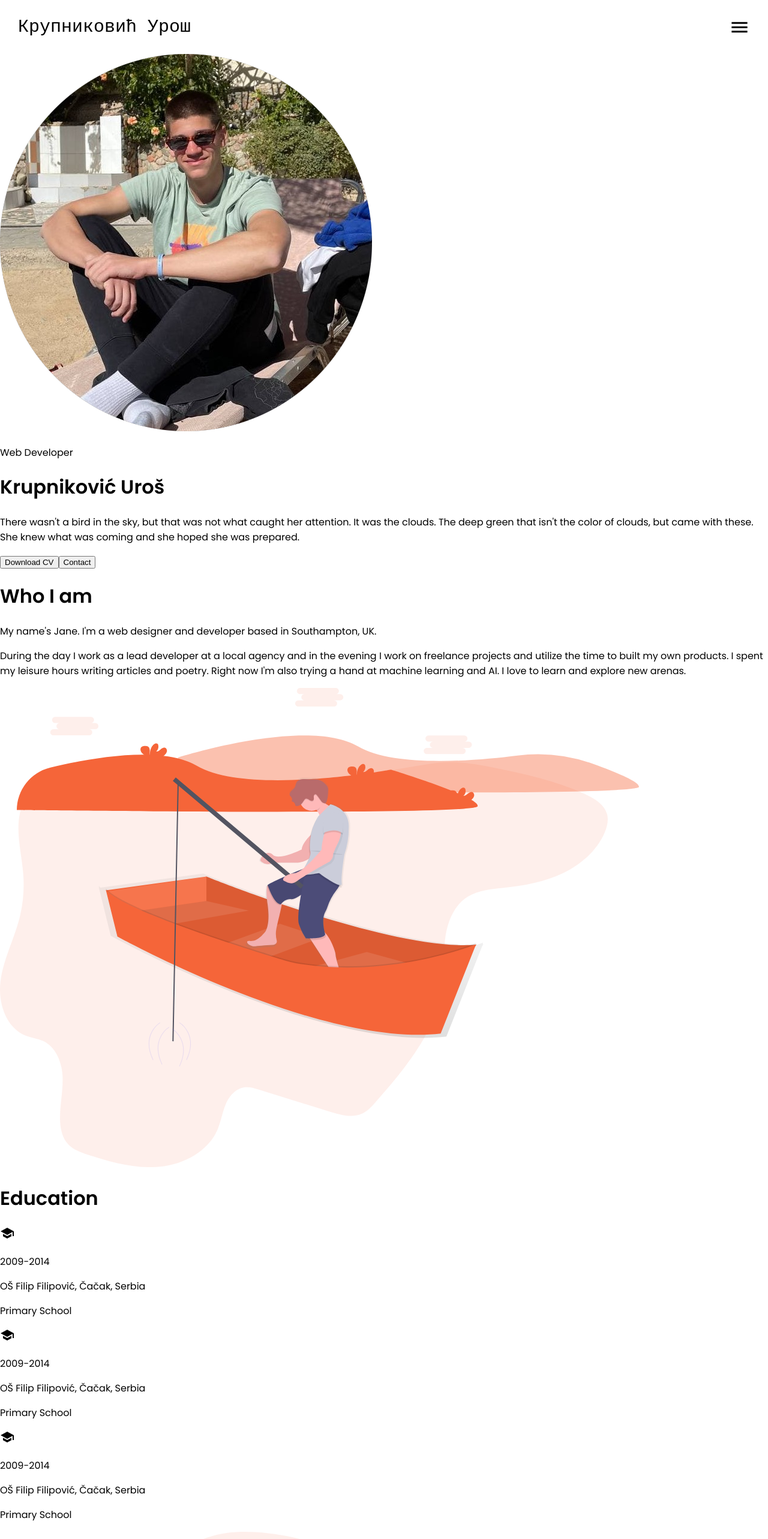
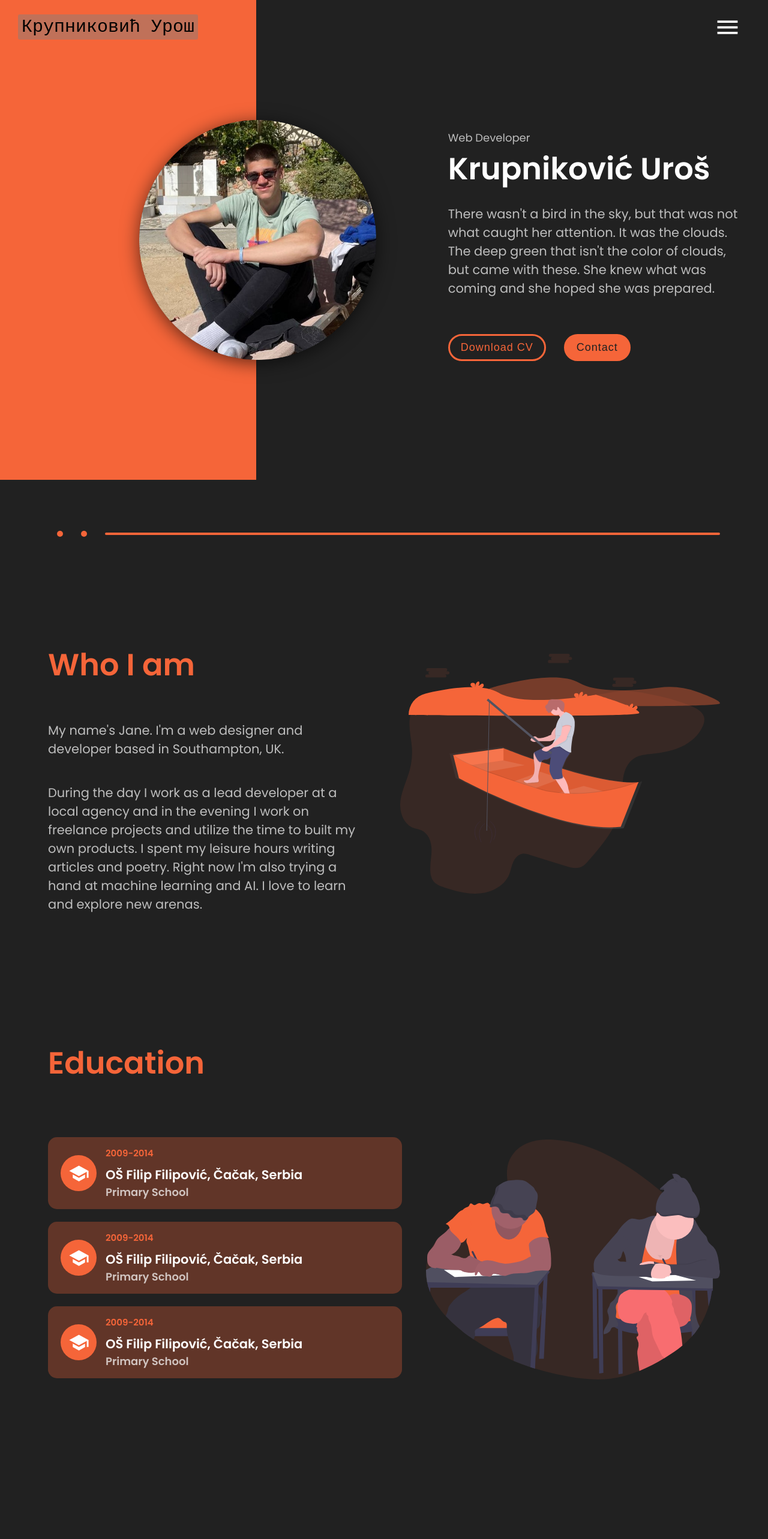
Before and after one commit to deeboot10/MyPortfolio, a React (Vite) app: page / in a window 1280 px wide. Shown: the top 2566 px of the page at 60% size. Built offline with nearby package versions, Linux system fonts and the light colour scheme.

Commit message:
Added marquee to skills section

```diff
--- a/src/components/Header.jsx
+++ b/src/components/Header.jsx
@@ -20,16 +20,18 @@ function Header() {
 
     return ( <header>
         <code ref={logoRef}></code>
-        <MenuIcon onClick={()=>{setDrawer(true)}} className='manuIcon'></MenuIcon>
+        <MenuIcon onClick={()=>{setDrawer(true)}} className='menuIcon'></MenuIcon>
         <SwipeableDrawer anchor='right' open={drawer} onClose={()=>{setDrawer(false)}}>
-            <div className="exit"><CloseIcon /></div>
-            <ul>
-                <li><a href="#">Home <HomeIcon/></a></li>
-                <li><a href="#who">About <AccountCircleIcon/></a></li>
-                <li><a href="#projects">Projects <ArticleIcon/></a></li>
-                <li><a href="#testimonials">Testimonials <CommentIcon/></a></li>
-                <li><a href="#contact">Contact <PhoneIcon/></a></li>
-            </ul>
+            <div className="drawer">
+                <div className="exit"><CloseIcon onClick={()=>setDrawer(false)} /></div>
+                <ul>
+                    <li><a href="#"><HomeIcon/>Home </a></li>
+                    <li><a href="#who"><AccountCircleIcon/>About </a></li>
+                    <li><a href="#projects"><ArticleIcon/>Projects </a></li>
+                    <li><a href="#testimonials"><CommentIcon/>Testimonials </a></li>
+                    <li><a href="#contact"><PhoneIcon/>Contact </a></li>
+                </ul>
+            </div>
         </SwipeableDrawer>
     </header> );
 }
--- a/src/components/Skills.jsx
+++ b/src/components/Skills.jsx
@@ -1,6 +1,8 @@
 function Skills() {
     return ( <div className="skills">
         <h1>Skills</h1>
+        <marquee>
+            <div className="megaContainer">
                 <div className="container">
                     <div className="item">
                         <svg viewBox="0 0 128 128" width={100} height={100}>
@@ -65,6 +67,8 @@ function Skills() {
                     </div>
                     <span>HTML</span>
                 </div>
+            </div>
+        </marquee>
     </div> );
 }
 
--- a/src/scss/style.scss
+++ b/src/scss/style.scss
@@ -8,6 +8,7 @@ body{
 
 
 header{
+    z-index: 5;
     display: flex;
     box-sizing: border-box;
     justify-content: space-between;
@@ -19,14 +20,308 @@ header{
     top: 0;
     left: 0;
     code{
+        padding: 4px 6px;
+        border-radius: 3px;
+        background-color: rgba(128, 128, 128, 0.457);
         font-size: 30px;
     }
-    .manuIcon{
-        height: 35px;
-        width: 35px;
+    .menuIcon{
+        height: 45px;
+        width: 45px;
+        margin-right: 15px;
+        fill: white;
+    }
+    .menuIcon:hover{
+        cursor: pointer;
+    }
+}
+.drawer{
+    background-color: #212121;
+    color: #F56539;
+    height: 100%;
+    min-width: 200px;
+    width: 30vw;
+    .exit svg{
+        position: absolute;
+        height: 50px; width: 50px;
+        top: 20px; left: 20px;
+    }
+    .exit svg:hover{
+        cursor: pointer;
+    }
+    ul{
+        display: flex;
+        flex-direction: column;
+        align-items: center;
+        margin-top: 100px;
+        list-style-type: none;
+        padding: 0 20px;
+        li{
+            width: 80%;
+            padding: 9px 15px;
+            border-radius: 100px;
+            border: 2px solid #F56539;
+            display: flex;
+            justify-content: center;
+            margin: 12px auto;
+            transition: 300ms;
+            a{
+                width: 100%;
+                padding: 0 20px;
+                display: flex;
+                justify-content: center;
+                align-items: center;
+                color: #F56539;
+                text-decoration: none;
+                font-size: 18px;
+                svg{
+                    margin-right: 20px;
+                }
+            }
+        }
+        li:hover{
+            cursor: pointer;
+            background-color: #F56539;
+            a{
+                color: white;
+                svg{
+                    fill: white;
+                }
+            }
+        }
     }
 }
 
 .hero{
-    padding-top: 90px;
+    display: grid;
+    grid-template-columns: 1fr 1fr 1fr;
+    min-height: 100vh;
+    .left, .right{
+        padding-top: 90px;
+    }
+    .left{
+        grid-column: span 1;
+        background-color: #F56539;
+        position: relative;
+        img{
+            z-index: 2;
+            position: absolute;
+            top: 25vh; right: -25vh;
+            height: 50vh;
+            -webkit-filter: drop-shadow(0px 5px 15px rgba(0, 0, 0, 0.6));
+            filter: drop-shadow(0px 5px 15px rgba(0, 0, 0, 0.6));
+        }
+    }
+    .right{
+        padding: 90px 40px 90px 40vh;
+        grid-column: span 2;
+        background-color: #212121;
+        color: white;
+        display: flex;
+        flex-direction: column;
+        justify-content: center;
+        .topLabel{
+            opacity: .7;
+            margin-bottom: 0;
+            font-size: 18px;
+        }
+        h1{
+            margin: 0;
+            font-size: 51px;
+        }
+        .description{
+            opacity: .7;
+            font-size: 21px;
+        }
+        .buttons{
+            display: flex;
+            margin-top: 40px;
+        }
+        .btn-out, .btn-in{
+            padding: 9px 18px;
+            border-radius: 200px;
+            font-size: 18px;
+            border: 3px solid #F56539;
+            letter-spacing: 1px;
+            transition: 200ms;
+        }
+        .btn-out{
+            margin-right: 30px;
+            background-color: #212121;
+            color: #F56539;
+        }
+        .btn-out:hover{
+            background-color: #F56539;
+            color: white;
+        }
+        .btn-in:hover{
+            background-color: #F56539;
+            color: white;
+        }
+        .btn-in{
+            background-color: #F56539;
+            color: #212121;
+        }
+        button:hover{
+            cursor: pointer;
+        }
+    }
 }
+
+#who{
+    background-color: #212121;
+    min-height: 100vh;
+    padding: 40px 0;
+    color: white;
+    display: flex;
+    flex-direction: column;
+    .separator{
+        box-sizing: border-box;
+        width: 100%;
+        height: 100px;
+        display: flex;
+        align-items: center;
+        padding: 0 80px;
+        .dot{
+            height: 10px; width: 10px;
+            margin: 0 15px;
+            border-radius: 30px;
+            background-color: #F56539;
+        }
+        .line{
+            margin-left: 15px;
+            height: 4px;
+            flex-grow: 1;
+            border-radius: 30px;
+            background-color: #F56539;
+        }
+    }
+    .content{
+        flex-grow: 1;
+        display: flex;
+        padding: 0px 80px;
+        .img{
+            display: flex;
+            align-items: center;
+            img{
+                height: 50vh;
+            }
+        }
+        .text{
+            display: flex;
+            flex-direction: column;
+            justify-content: center;
+            padding-right: 70px;
+            h1{
+                font-size: 51px;
+                color: #F56539;
+            }
+            p{
+                opacity: .7;
+                font-size: 21px;
+            }
+        }
+    }
+}
+
+.education{
+    background-color: #212121;
+    color: white;
+    padding: 20px 80px;
+    display: flex;
+    justify-content: space-between;
+    min-height: 100vh;
+    .text{
+        flex-grow: 1;
+
+        h1{
+            font-size: 51px;
+            color: #F56539;
+        }
+        .container{
+            padding-top: 30px;
+            padding-right: 40px;
+            .item{
+                background-color: #613528;
+                transition: 300ms;
+                border-radius: 15px;
+                padding: 15px 21px;
+                display: flex;
+                margin: 21px 0;
+                align-items: center;
+                .icon{
+                    border-radius: 150px;
+                    height: 60px; width: 60px;
+                    background-color: #F56539;
+                    display: flex;
+                    justify-content: center;
+                    align-items: center;
+                    svg{
+                        height: 35px; width: 35px;
+                        fill: white;
+                    }
+                }
+                &-text{
+                    padding-left: 15px;
+                    .labelTop{
+                        color: #F56539;
+                        font-size: 15px;
+                    }
+                    .name{
+                        font-size: 21px;
+                        margin-top: 9px;
+                    }
+                    .labelBottom{
+                        font-size: 18px;
+                        opacity: .7;
+                    }
+                    *{
+                        font-weight: bold;
+                        margin: 0;
+                    }
+                }
+            }
+            .item:hover{
+                background-color: #8B432D;
+            }
+        }
+    }
+    .img{
+        display: flex;
+        align-items: center;
+        img{
+            height: 50vh;
+        }
+    }
+}
+
+.skills{
+    background-color: #212121;
+    padding: 60px 0;
+    h1{
+        font-size: 51px;
+        color: #F56539;
+        text-align: center;
+    }
+    .megaContainer{
+        width: 90vw;
+        margin: 0 auto;
+        display: flex;
+        .container{
+            box-sizing: border-box;
+            border-radius: 15px;
+            box-shadow: rgb(245 101 57 / 30%) 0px 0px 30px;
+            width: 200px; height: 200px;
+            display: flex;
+            flex-direction: column;
+            color: white;
+            align-items: center;
+            justify-content: center;
+            margin: 15px 25px;
+            span{
+                width: 200px;
+                text-align: center;
+            }
+        }
+    }
+}
```
Lines whose indentation alone changed are shown as unchanged.
